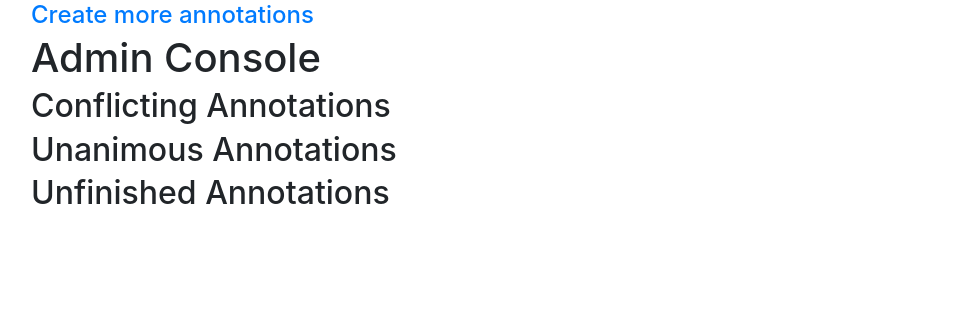
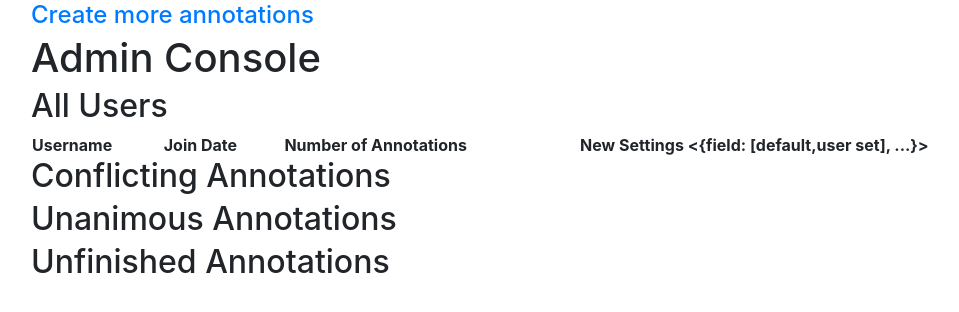
Before and after one commit to MIT-LCP/waveform-annotation, a Django app: template waveform-django/waveforms/templates/waveforms/admin_console.html in a window 1280 px wide. Shown: the part 22-334 px from the top of the page, without its empty margins (54-1013 px from the left). Run offline with Django 3.2, Linux system fonts and the light colour scheme; the template is opened without the code that fills it, so the values that code supplies are empty; some libraries are stand-ins or nearby versions.

Commit message:
Adds annotation and settings tracker to admin console

```diff
--- a/waveform-django/waveforms/templates/waveforms/admin_console.html
+++ b/waveform-django/waveforms/templates/waveforms/admin_console.html
@@ -7,6 +7,25 @@
   <span>{{ user.username }} ... <a href="{% url 'logout' %}">Logout</a></span>
   <h4><a href="{% url 'waveform_published_home' %}">Create more annotations</a></h4>
   <h1>Admin Console</h1>
+  <h2>All Users</h2>
+  <div>
+    <table style="width:100%">
+      <tr>
+        <th>Username</th>
+        <th>Join Date</th>
+        <th>Number of Annotations</th>
+        <th>New Settings &lt;{field: [default,user set], ...}&gt;</th>
+      </tr>
+      {% for u in all_users %}
+        <tr>
+          <td>{{ u.username }}</td>
+          <td>{{ u.join_date }}</td>
+          <td>{{ u.num_annotations }}</td>
+          <td>{{ u.new_settings }}</td>
+        </tr>
+      {% endfor %}
+    </table>
+  </div>
   <h2>Conflicting Annotations</h2>
   {% for rec,info in conflict_anns.items %}
     <span style="float: left;">{{ rec }}</span>
--- a/waveform-django/waveforms/views.py
+++ b/waveform-django/waveforms/views.py
@@ -121,9 +121,13 @@ def admin_console(request):
         'decision_date'
     ]
 
+    # Get all the current users
+    all_users = User.objects.all()
+
     return render(request, 'waveforms/admin_console.html', {'user': user,
         'categories': categories, 'conflict_anns': conflict_anns,
-        'unanimous_anns': unanimous_anns, 'all_anns': all_anns})
+        'unanimous_anns': unanimous_anns, 'all_anns': all_anns,
+        'all_users': all_users})
 
 
 @login_required
```
Also changed, not shown: waveform-django/waveforms/models.py (+14 -1 lines).
